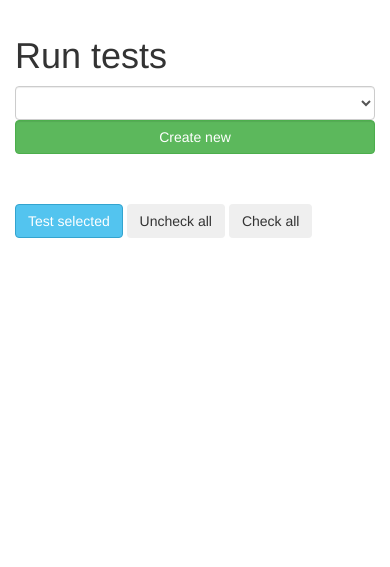
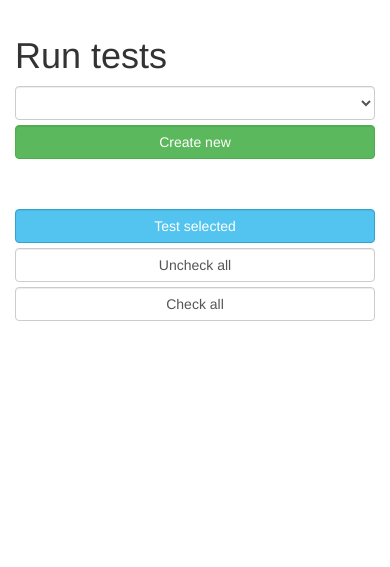
Before and after one commit to OpenBankProject/API-Tester, a Django app: template apitester/runtests/templates/runtests/index.html in a window 390 px wide. Shown: the part 54-621 px from the top of the page. Run offline with Django 3.2, Linux system fonts and the light colour scheme; the template is opened without the code that fills it, so the values that code supplies are empty; parts of the project's set-up code (start-up, migrations or seed data) failed here and were passed over; some libraries are stand-ins or nearby versions.

Commit message:
Improved responsiveness of runtests

```diff
--- a/apitester/runtests/static/runtests/css/runtests.css
+++ b/apitester/runtests/static/runtests/css/runtests.css
@@ -1,11 +1,20 @@
 #runtests form {
-    margin-bottom: 10px;
+	margin-bottom: 10px;
 }
 #runtests #testconfigs {
-    margin-bottom: 50px;
+	margin-bottom: 50px;
+}
+#runtests #testconfigs select {
+	margin-bottom: 5px;
+}
+#runtests .testconfig .btn {
+	margin-bottom: 5px;
 }
 #runtests .testconfig .row {
-    margin: 5px 0;
+	margin: 5px 0;
+}
+#runtests #run-buttons button {
+	margin-bottom: 5px;
 }
 #runtests #test-list {
 	list-style-type: none;
@@ -22,6 +31,9 @@
 #runtests .runner .checkbox {
 	margin: 0;
 }
+#runtests .runner button {
+	margin-bottom: 5px;
+}
 #runtests .result .alert {
 	margin: 0;
 }
--- a/apitester/runtests/templates/runtests/index.html
+++ b/apitester/runtests/templates/runtests/index.html
@@ -25,7 +25,11 @@
 	{% if testconfigs.selected %}
 		{% with testconfigs.selected as config %}
 		<div class="testconfig" id="testconfig-{{ config.pk }}">
-			<h2>{{ config.name }} <a href="{% url 'runtests-testconfig-update' pk=config.pk %}" class="btn btn-default">Edit</a> <a href="{% url 'runtests-testconfig-delete' pk=config.pk %}" class="btn btn-secondary">Delete</a></h2>
+			<div id="tesconfig-head">
+				<h2>{{ config.name }}</h2>
+				<a href="{% url 'runtests-testconfig-update' pk=config.pk %}" class="btn btn-default">Edit</a>
+				<a href="{% url 'runtests-testconfig-delete' pk=config.pk %}" class="btn btn-secondary">Delete</a>
+			</div>
 			<div class="well">
 				<div class="row">
 					<div class="col-xs-12">
@@ -118,22 +122,34 @@
 
 
 	<div class="hide" id="run-buttons">
-		<button class="btn btn-primary" id="run">Test selected</button> <button class="btn btn-secondary" id="checkNone" />Uncheck all</button> <button class="btn btn-secondary" id="checkAll" />Check all</button>
+		<div class="row">
+			<div class="col-xs-12 col-sm-4">
+				<button class="btn btn-primary form-control" id="run">Test selected</button>
+			</div>
+			<div class="col-xs-12 col-sm-2">
+				<button class="form-control" id="checkNone" />Uncheck all</button>
+			</div>
+			<div class="col-xs-12 col-sm-2">
+				<button class="form-control" id="checkAll" />Check all</button>
+			</div>
+			<div class="col-xs-12 col-sm-4">
+			</div>
+		</div>
 	</div>
 
 	<ul class="hide" id="test-list">
 		{% for call in calls %}
 		<li class="runner" data-testpath="{% url 'runtests-run' testmethod=call.method testpath=call.urlpath|urlencode testconfig_pk=testconfig_pk %}">
 			<div class="row">
-				<div class="col-xs-2">
+				<div class="col-xs-9 col-sm-2">
 					<div class="checkbox">
 						<label><input type="checkbox" checked="checked" /> {{ call.summary }}</label>
 					</div>
 				</div>
-				<div class="col-xs-1">
+				<div class="col-xs-3 col-sm-1">
 						<button class="btn btn-secondary">Test</button>
 				</div>
-				<div class="col-xs-9 result"></div>
+				<div class="col-xs-12 col-sm-9 result"></div>
 			</div>
 		</li>
 		{% endfor %}
```
